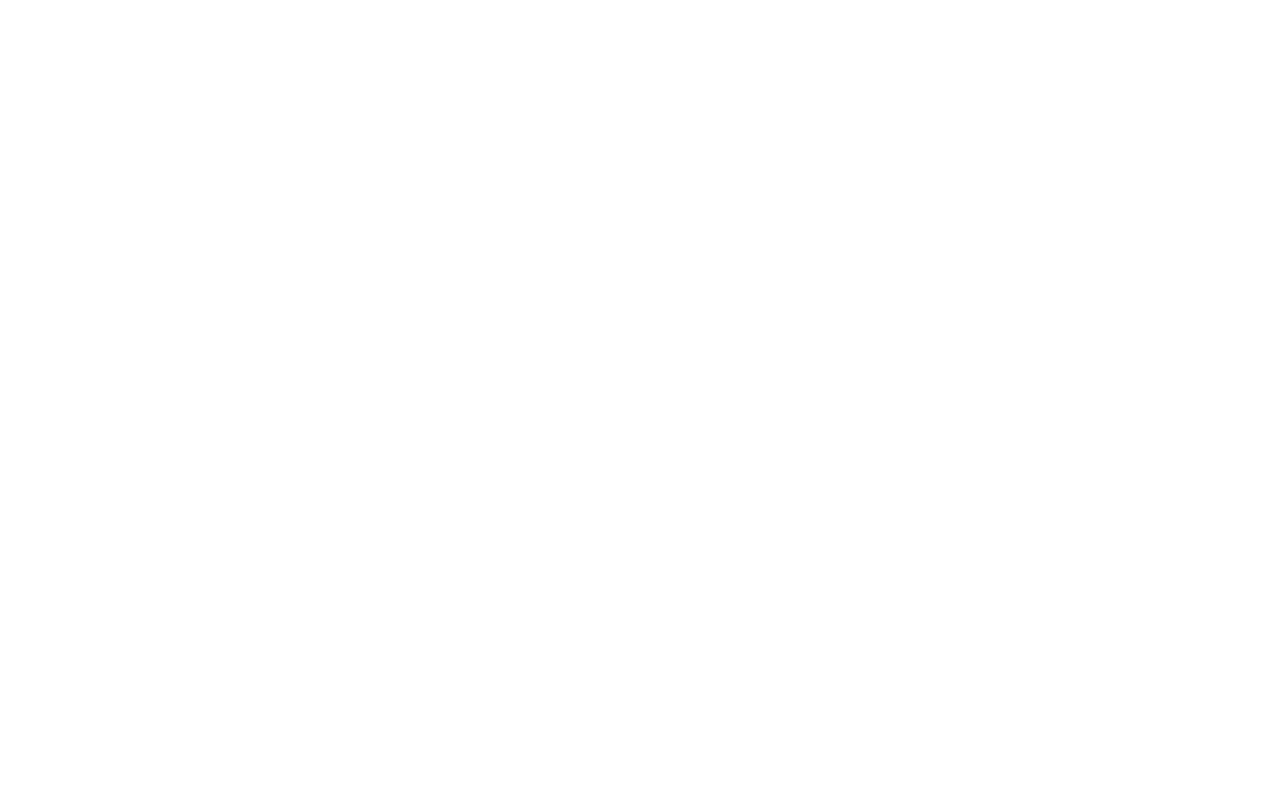
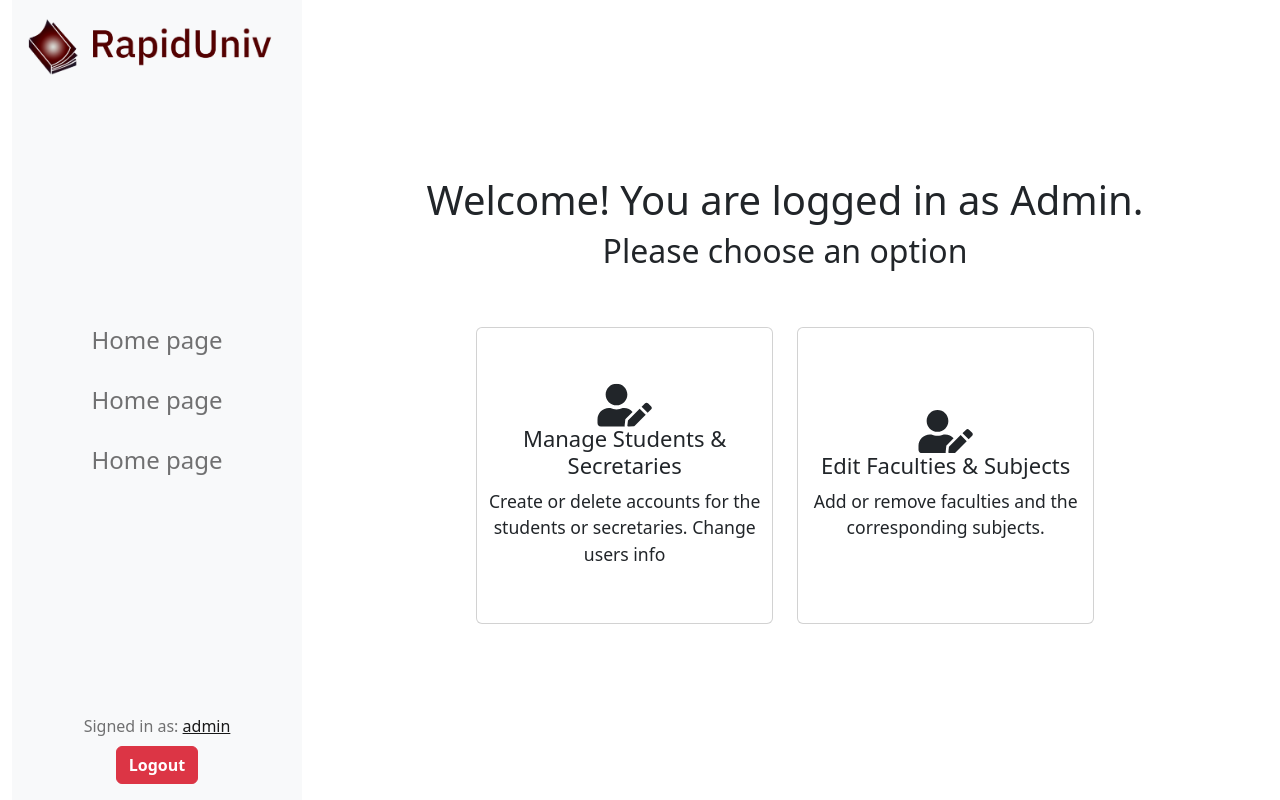
Before and after one commit to AlexP0112/Student-Management-App, a React (Create React App) app in the folder frontend/: page / in a window 1280 px wide. Built offline with nearby package versions, Linux system fonts and the light colour scheme.

Commit message:
Redesigned navbar, added some responsiveness

```diff
--- a/frontend/src/App.tsx
+++ b/frontend/src/App.tsx
@@ -9,7 +9,7 @@
 function App() {
 	return (
 		<div className='App'>
-			<Student />
+			<AdminDashboard />
 		</div>
 	);
 }
--- a/frontend/src/components/AdminDashboard.tsx
+++ b/frontend/src/components/AdminDashboard.tsx
@@ -14,19 +14,26 @@
 
 export default function AdminDashboard() {
 	return (
-		<>
+		<Container fluid>
+			<Row className='w-100'>
+				<Col md={5} lg={3}>
 					<NavbarComp currentUser='admin' />
-
+				</Col>
+				<Col
+					md={7}
+					lg={9}
+					className='d-flex justify-content-center align-items-center flex-column'
+				>
 					<h1>
 						Welcome! You are logged in as <span>Admin</span>.
 					</h1>
 					<h2>Please choose an option</h2>
 
-			<Container className='mt-5 s' style={{ width: "50%" }}>
+					<Container className='mt-5 d-flex' style={{ width: "70%" }}>
 						<Row>
 							<Col>
 								<Card
-							className='justify-content-center  bg-zoom-in'
+									className='justify-content-center bg-zoom-in'
 									style={{
 										aspectRatio: "1/1",
 										minWidth: "fit-content",
@@ -76,6 +83,8 @@
 							</Col>
 						</Row>
 					</Container>
-		</>
+				</Col>
+			</Row>
+		</Container>
 	);
 }
--- a/frontend/src/components/NavbarComp.tsx
+++ b/frontend/src/components/NavbarComp.tsx
@@ -1,6 +1,7 @@
 import React from "react";
 import NavbarLogo from "../img/rapid-univ-cover.png";
 import { Navbar, Container, Button, Nav, NavDropdown } from "react-bootstrap";
+import NavbarCollapse from "react-bootstrap/esm/NavbarCollapse";
 
 type NavbarComp = {
 	currentUser: string;
@@ -9,18 +10,34 @@
 export default function NavbarComp(props: NavbarComp) {
 	const { currentUser } = props;
 	return (
-		<Navbar bg='light'>
-			<Container className='d-flex align-items-center'>
+		<Navbar bg='light' className='custom-class'>
 			<Navbar.Brand href='#home'>
 				<img
 					src={NavbarLogo}
 					width='250'
-						className='d-inline-block justify-content-start'
+					className='d-inline-block justify-content-start '
 					alt='Rapid Univ logo'
 				/>
 			</Navbar.Brand>
-				<Navbar.Collapse className='justify-content-end '>
+			{/* <Navbar.Collapse className='mb-4'> */}
+			<NavbarCollapse className='d-flex flex-column gap-4 fs-4 mt-2 align-items-center justify-content-center'>
 				<Nav.Item>
+					<Navbar.Text>Home page</Navbar.Text>
+				</Nav.Item>
+
+				<Nav.Item>
+					<Navbar.Text>Home page</Navbar.Text>
+				</Nav.Item>
+				<Nav.Item>
+					<Navbar.Text>Home page</Navbar.Text>
+				</Nav.Item>
+			</NavbarCollapse>
+
+			<Navbar.Text>
+				Signed in as: <a href='#login'>{currentUser}</a>
+			</Navbar.Text>
+
+			<Nav.Item className='mb-2'>
 				<Button variant='danger'>
 					<Navbar.Text>
 						<Nav.Link
@@ -33,8 +50,7 @@
 					</Navbar.Text>
 				</Button>
 			</Nav.Item>
-				</Navbar.Collapse>
-			</Container>
+			{/* </Navbar.Collapse> */}
 		</Navbar>
 	);
 }
--- a/frontend/src/components/Student.tsx
+++ b/frontend/src/components/Student.tsx
@@ -1,5 +1,23 @@
 import React from "react";
+import NavbarComp from "./NavbarComp";
+import { Col, Container, Row } from "react-bootstrap";
 
 export default function Student() {
-	return <div></div>;
+	const user = "dummy";
+
+	return (
+		<>
+			<NavbarComp currentUser={user} />
+			<Container className='align-items-start text-start ms-0'>
+				<Col>
+					<Row>
+						<p>dsdssds</p>
+					</Row>
+					<Row>
+						<p>sdsds</p>
+					</Row>
+				</Col>
+			</Container>
+		</>
+	);
 }
--- a/frontend/src/css/App.css
+++ b/frontend/src/css/App.css
@@ -20,3 +20,21 @@
 .zoom-in {
 	scale: 1.1;
 }
+
+.custom-class {
+	display: flex;
+	flex-direction: row;
+	align-items: center;
+	justify-content: center;
+	width: 100vw;
+}
+
+@media (min-width: 768px) {
+	.custom-class {
+		flex-direction: column;
+		align-items: center;
+		justify-content: space-between;
+		height: 100vh;
+		width: auto;
+	}
+}
```
Lines whose indentation alone changed are shown as unchanged.
